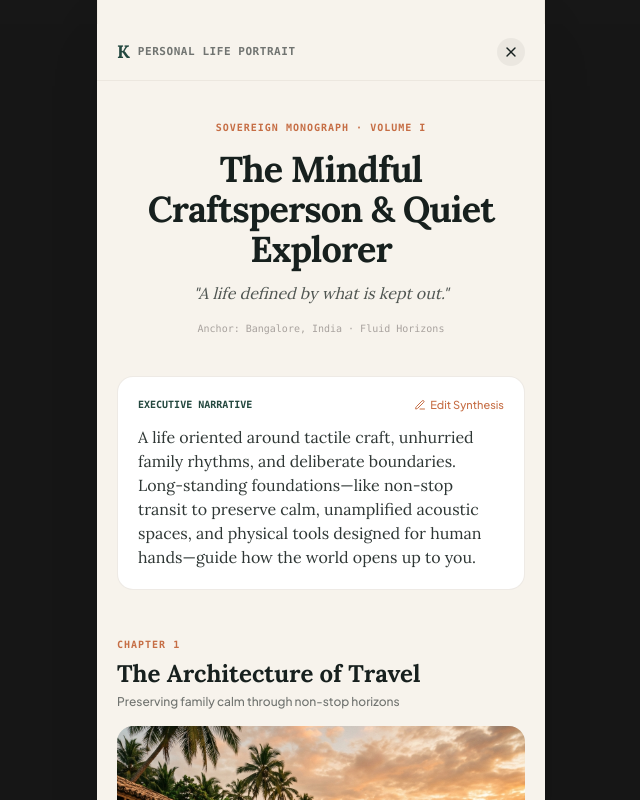
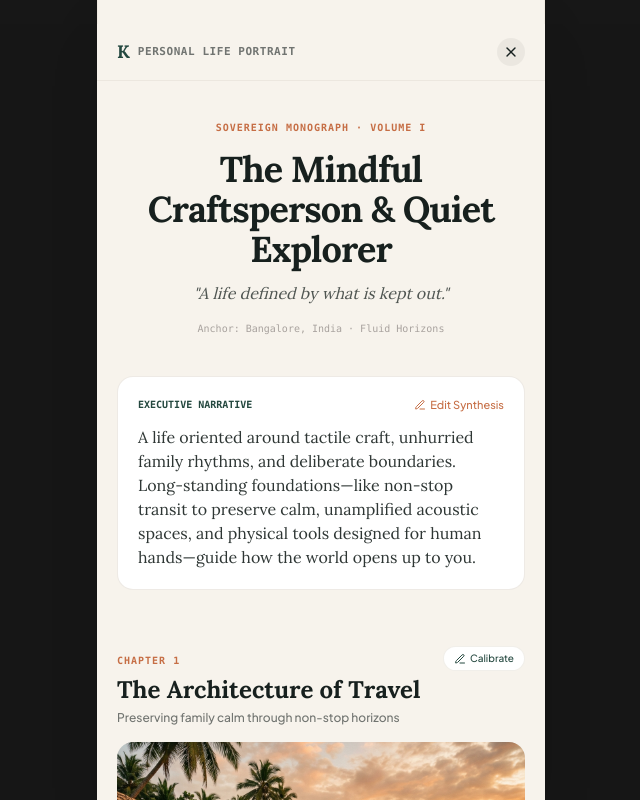
Before and after one commit to krantiakm/undernote-v2, a Next.js app: page /me in a window 1280 px wide. Both pictures are taken after a click on the element 640 px from the left and 415 px from the top of the page. Shown: the top 800 px of the page, without its empty margins (319-959 px from the left). Built offline with nearby package versions, Linux system fonts and the light colour scheme.

Commit message:
Fix monograph background scrolling bug and add contextual chapter corrections

```diff
--- a/src/app/me/page.tsx
+++ b/src/app/me/page.tsx
@@ -34,6 +34,35 @@ export default function MePage() {
   // Calibration state for selected tile
   const [editedTendency, setEditedTendency] = useState('');
   const [editedFocus, setEditedFocus] = useState('');
+
+  // Contextual Chapter Edit State in Monograph
+  const [editingChapterId, setEditingChapterId] = useState<string | null>(null);
+  const [editedChapterBody, setEditedChapterBody] = useState('');
+
+  const handleStartEditChapter = (chapterId: string, currentBody: string) => {
+    if (editingChapterId === chapterId) {
+      setEditingChapterId(null);
+      setEditedChapterBody('');
+    } else {
+      setEditingChapterId(chapterId);
+      setEditedChapterBody(currentBody);
+    }
+  };
+
+  const handleSaveChapterEdit = (chapterId: string) => {
+    const updatedChapters = persona.lifeNarrative.chapters.map((ch) =>
+      ch.id === chapterId ? { ...ch, body: editedChapterBody } : ch
+    );
+    updatePersona({
+      lifeNarrative: {
+        ...persona.lifeNarrative,
+        chapters: updatedChapters,
+      },
+    });
+    setEditingChapterId(null);
+    setEditedChapterBody('');
+    showToast('Contextual chapter correction saved');
+  };
 
   const handleOpenTile = (tile: LookbookTile) => {
     setSelectedTile(tile);
@@ -378,10 +407,10 @@ ${persona.lookbookTiles.map((t) => `- [${t.domain.toUpperCase()}] ${t.currentFoc
       {/* ========================================================================= */}
       <AnimatePresence>
         {isFullPortraitOpen && (
-          <div className="fixed inset-0 z-50 overflow-y-auto bg-neutral-900/80 flex justify-center backdrop-blur-xs">
-            <div className="w-full max-w-md min-h-screen bg-[#F7F3EC] shadow-2xl relative flex flex-col">
+          <div className="fixed inset-0 z-50 flex justify-center bg-neutral-900/80 backdrop-blur-xs overflow-hidden">
+            <div className="w-full max-w-md h-full overflow-y-auto bg-[#F7F3EC] shadow-2xl relative flex flex-col">
               {/* Sticky Minimal Header */}
-              <div className="sticky top-0 z-20 bg-[#F7F3EC]/95 backdrop-blur-md border-b border-brand-warm-stone/40 px-5 py-3.5 flex items-center justify-between">
+              <div className="sticky top-0 z-30 bg-[#F7F3EC]/95 backdrop-blur-md border-b border-brand-warm-stone/40 px-5 py-3.5 flex items-center justify-between">
                 <div className="flex items-center gap-2">
                   <span className="font-serif text-lg font-bold text-brand-deep-green">
                     K
@@ -453,20 +482,29 @@ ${persona.lookbookTiles.map((t) => `- [${t.domain.toUpperCase()}] ${t.currentFoc
                 )}
               </div>
 
-              {/* Interspersed Chapters with Photography */}
+              {/* Interspersed Chapters with Photography and Contextual Edits */}
               <div className="space-y-12">
                 {persona.lifeNarrative.chapters.map((chapter, idx) => (
-                  <article key={chapter.id} className="space-y-4">
+                  <article key={chapter.id} className="space-y-4 pt-4 border-t border-brand-warm-stone/30 first:border-t-0">
+                    <div className="flex items-start justify-between gap-2">
                       <div className="space-y-1">
                         <span className="text-[10px] font-mono text-brand-terracotta uppercase font-bold tracking-widest">
                           Chapter {idx + 1}
                         </span>
-                      <h2 className="font-serif text-2xl font-bold text-brand-ink">
+                        <h2 className="font-serif text-xl sm:text-2xl font-bold text-brand-ink">
                           {chapter.title}
                         </h2>
                         <p className="text-xs text-brand-ink/60 font-medium">
                           {chapter.subtitle}
                         </p>
+                      </div>
+                      <button
+                        onClick={() => handleStartEditChapter(chapter.id, chapter.body)}
+                        className="inline-flex items-center gap-1 text-[10px] font-medium text-brand-deep-green hover:text-brand-terracotta transition-colors px-2.5 py-1 rounded-full bg-white border border-brand-warm-stone/40 shadow-xs shrink-0"
+                      >
+                        <Edit3 className="w-3 h-3" />
+                        <span>{editingChapterId === chapter.id ? 'Cancel' : 'Calibrate'}</span>
+                      </button>
                     </div>
 
                     {chapter.image && (
@@ -486,9 +524,38 @@ ${persona.lookbookTiles.map((t) => `- [${t.domain.toUpperCase()}] ${t.currentFoc
                       </blockquote>
                     )}
 
-                    <p className="text-xs sm:text-sm leading-relaxed text-brand-ink/80 font-sans">
+                    {editingChapterId === chapter.id ? (
+                      <div className="p-3.5 rounded-2xl bg-white border border-brand-warm-stone/60 space-y-2.5 shadow-xs">
+                        <div className="text-[10px] font-mono uppercase font-bold text-brand-terracotta">
+                          Contextual Correction · Chapter {idx + 1}
+                        </div>
+                        <textarea
+                          rows={6}
+                          value={editedChapterBody}
+                          onChange={(e) => setEditedChapterBody(e.target.value)}
+                          className="w-full p-3 rounded-xl border border-brand-warm-stone/60 bg-brand-ivory text-brand-ink text-xs font-sans leading-relaxed focus:outline-brand-deep-green"
+                          placeholder="Correct or refine how this aspect of your life is described..."
+                        />
+                        <div className="flex gap-2">
+                          <button
+                            onClick={() => setEditingChapterId(null)}
+                            className="px-3 py-1.5 rounded-lg border border-brand-warm-stone text-xs font-medium text-stone-600"
+                          >
+                            Cancel
+                          </button>
+                          <button
+                            onClick={() => handleSaveChapterEdit(chapter.id)}
+                            className="px-4 py-1.5 rounded-lg bg-brand-deep-green text-white text-xs font-medium shadow-xs"
+                          >
+                            Save Correction
+                          </button>
+                        </div>
+                      </div>
+                    ) : (
+                      <p className="text-xs sm:text-sm leading-relaxed text-brand-ink/85 font-sans">
                         {chapter.body}
                       </p>
+                    )}
                   </article>
                 ))}
               </div>
```
Lines whose indentation alone changed are shown as unchanged.
